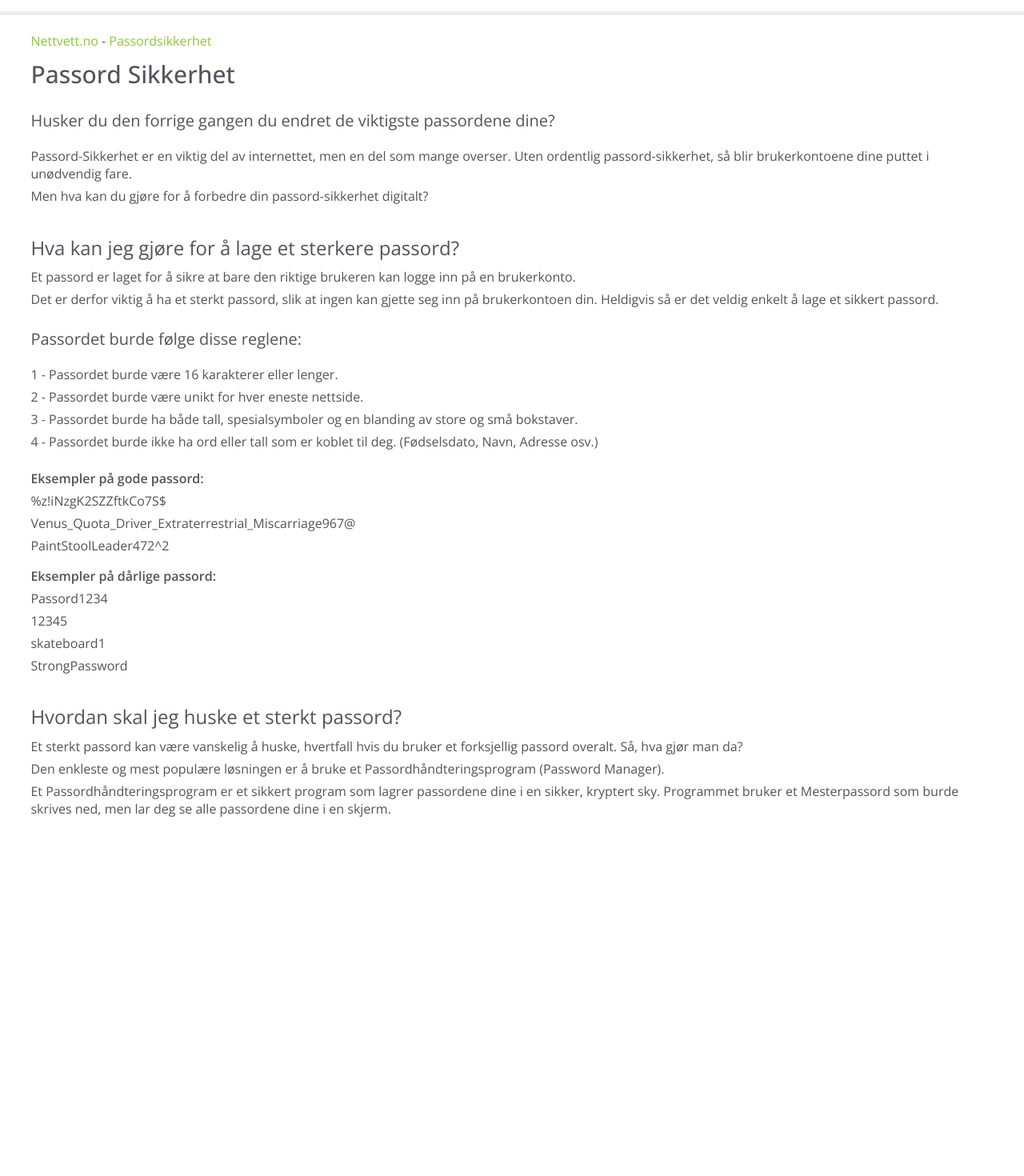
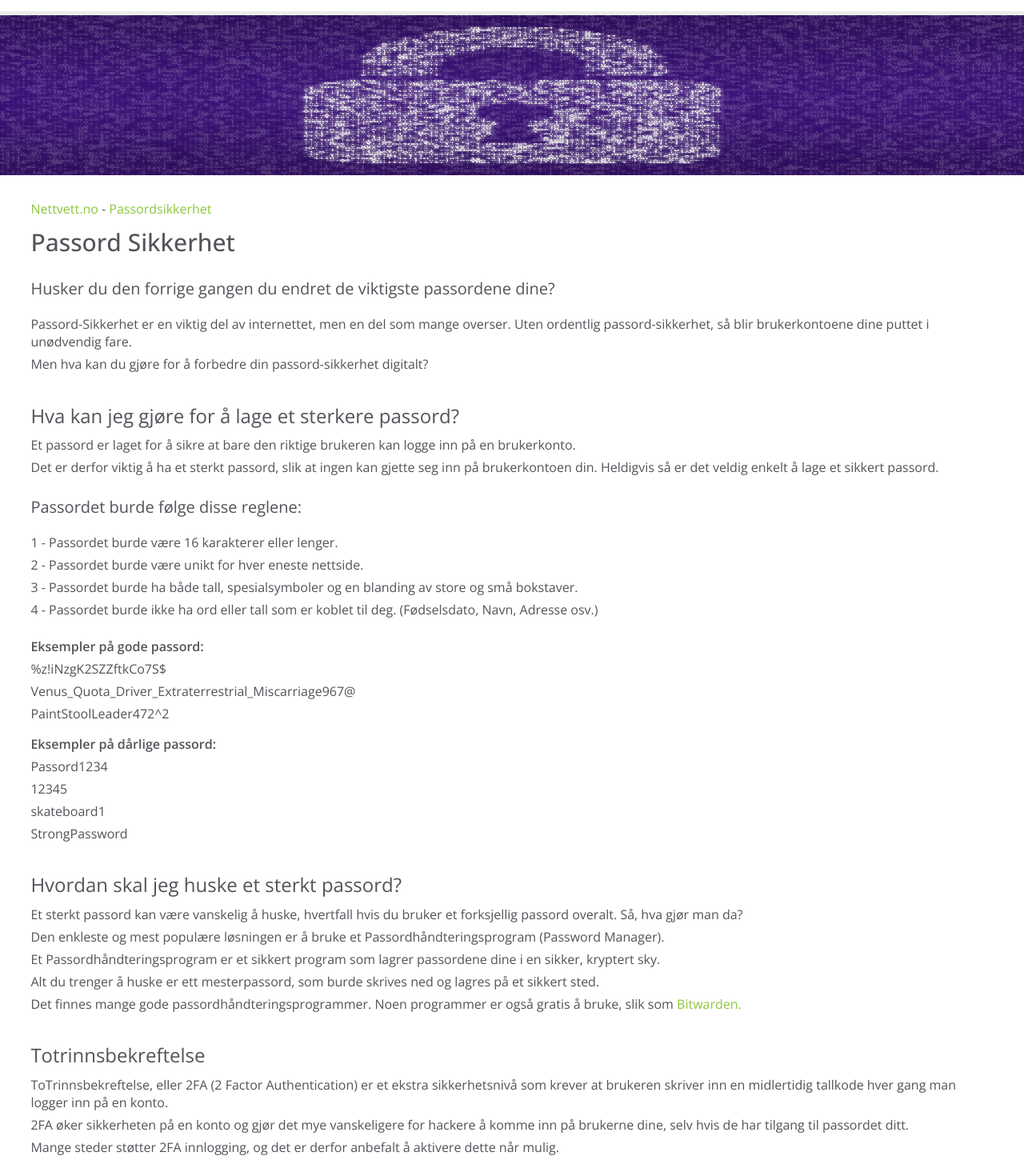
Before and after one commit to twomuchCatsriel/PasswordSafety, a React (Vite) app in the folder PasswordSafety/: page / in a window 1280 px wide. Shown: the part 83-1553 px from the top of the page at 80% size. Before the commit the page ends 1130 px from the top, so only its background shows below. Built offline with nearby package versions, Linux system fonts and the light colour scheme.

Commit message:
add funny image

```diff
--- a/PasswordSafety/src/App.jsx
+++ b/PasswordSafety/src/App.jsx
@@ -9,6 +9,7 @@ function App() {
   return (
     <div>
       <Navbar/>
+      <img src="\src\assets\haxx2.jpg" id='haxx'></img>
       <div className="defaultMargins">
         <LinkPath/>
         <Article/>
--- a/PasswordSafety/src/Article.jsx
+++ b/PasswordSafety/src/Article.jsx
@@ -47,9 +47,17 @@ function Article(){
             <Subheader name="Hvordan skal jeg huske et sterkt passord?"></Subheader>
             <Text txt="Et sterkt passord kan være vanskelig å huske, hvertfall hvis du bruker et forksjellig passord overalt. Så, hva gjør man da?"></Text>
             <Text txt="Den enkleste og mest populære løsningen er å bruke et Passordhåndteringsprogram (Password Manager)."/>
-            <Text txt="Et Passordhåndteringsprogram er et sikkert program som lagrer passordene dine i en sikker, kryptert sky.
-            Programmet bruker et Mesterpassord som burde skrives ned, men lar deg se alle passordene dine i en skjerm."></Text>
+            <Text txt="Et Passordhåndteringsprogram er et sikkert program som lagrer passordene dine i en sikker, kryptert sky."></Text>
+            <Text txt="Alt du trenger å huske er ett mesterpassord, som burde skrives ned og lagres på et sikkert sted."></Text>
+            <p className="textObject">Det finnes mange gode passordhåndteringsprogrammer. Noen programmer er også gratis å bruke, slik som
+                <URL link="https://bitwarden.com" display=" Bitwarden."/></p>
 
+
+            <Subheader name="Totrinnsbekreftelse"></Subheader>
+            <Text txt="ToTrinnsbekreftelse, eller 2FA (2 Factor Authentication) er et ekstra sikkerhetsnivå som krever at brukeren skriver inn en midlertidig tallkode
+            hver gang man logger inn på en konto."></Text>
+            <Text txt="2FA øker sikkerheten på en konto og gjør det mye vanskeligere for hackere å komme inn på brukerne dine, selv hvis de har tilgang til passordet ditt."></Text>
+            <Text txt="Mange steder støtter 2FA innlogging, og det er derfor anbefalt å aktivere dette når mulig."></Text>
         </section>
     )
 }
--- a/PasswordSafety/src/index.css
+++ b/PasswordSafety/src/index.css
@@ -55,6 +55,7 @@ nav ul{
 .urlClass{
   color: #8dc63f;
   text-decoration: none;
+  display: inline;
 }
 
 .urlClass:hover{
@@ -73,6 +74,16 @@ nav ul{
   font-weight: 600;
 }
 
+.displayInline{
+  display: inline;
+}
+
+#haxx{
+  width: 100%;
+  height: 200px;
+  margin-top: 5px;
+}
+
 @media screen and (max-width: 480px) { /* Mobile Users */
   .subheaderText{
     margin-top: 10%;
```
Also changed, not shown: PasswordSafety/src/assets/haxx.jpg (added), PasswordSafety/src/assets/haxx2.jpg (added).
